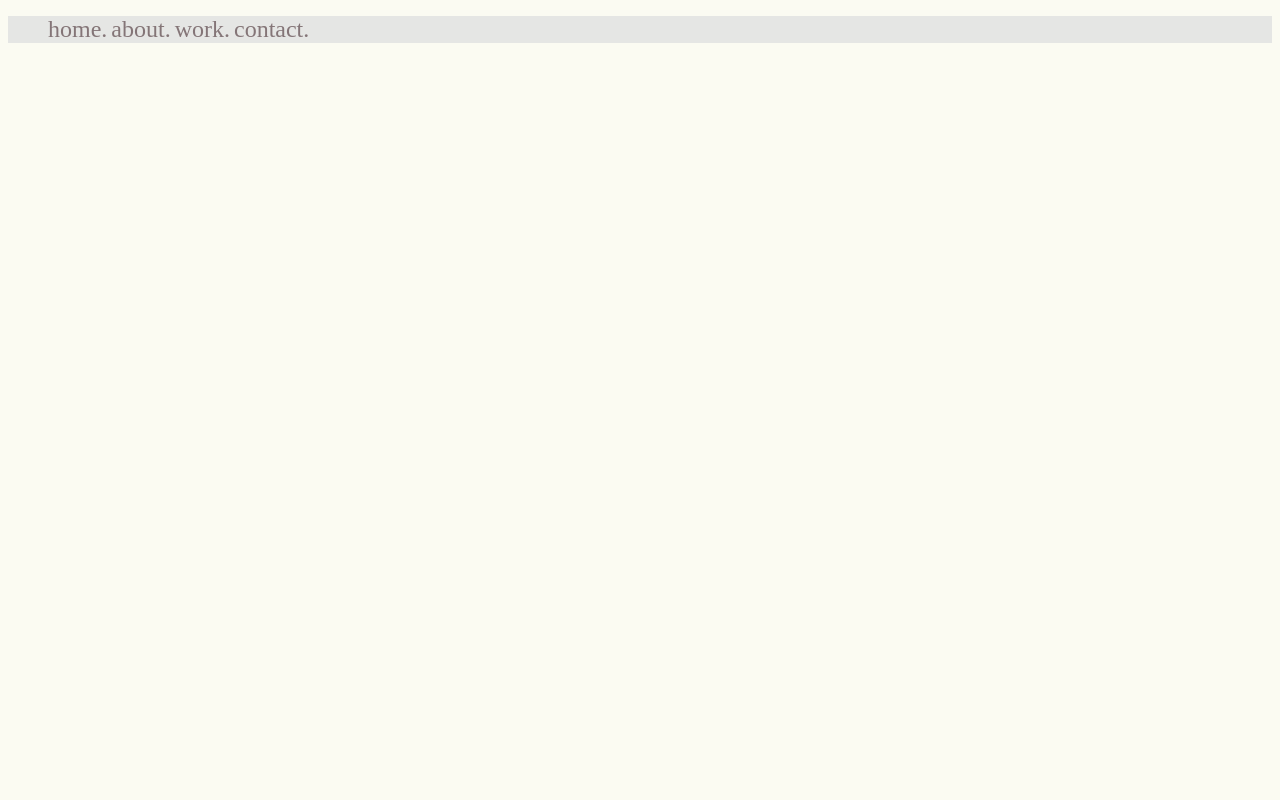
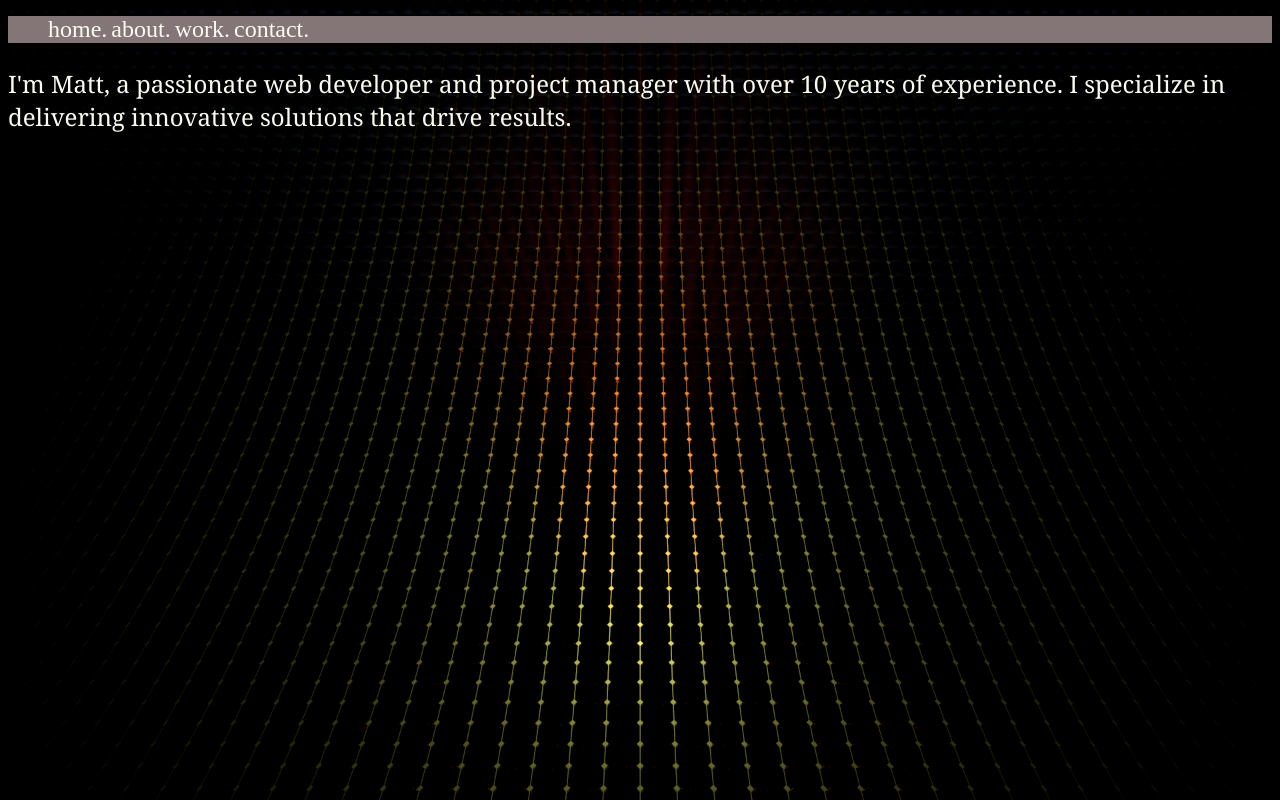
Before and after one commit to mattfromseattle/mattdewey, a plain HTML site: page index.html in a window 1280 px wide. Drawn offline with Linux system fonts and the light colour scheme.

Commit message:
Changed background image and font colors to look a little cleaner.

```diff
--- a/index.html
+++ b/index.html
@@ -18,5 +18,9 @@
       </div>
     </div>
 
+    <div id="welcome">
+        <p>I'm Matt, a passionate web developer and project manager with over 10 years of experience. I specialize in delivering innovative solutions that drive results.</p>
+      </div>
+
   </body>
 </html>
--- a/styles/styles.css
+++ b/styles/styles.css
@@ -1,5 +1,5 @@
 #navbar {
-    background-color: #E5E6E4;
+    background-color: #847577;
     height: auto;
     width: auto;
 }
@@ -7,10 +7,10 @@
 #breadcrumbs {
 
     a {
-    font-size: 24px;
-    text-decoration: none;
-    color: #847577;
-    position: relative;
+        font-size: 24px;
+        text-decoration: none;
+        color: #FBFBF2;
+        position: relative;
     }
 
     li {
@@ -22,4 +22,17 @@
 
 body {
     background-color: #FBFBF2;
+    background-image: url("/images/aab635fcddcd5d3ac009bf71dfcb1d65.png");
+    background-repeat: no-repeat;
+    background-attachment: fixed;
+    background-size: 100% 100%;
+    #welcome {
+        font-size: 24px;
+        font-family: Georgia, 'Times New Roman', Times, serif;
+        color: #FBFBF2;
+
+        #avatar {
+            position: static;
+        }
+    }
 }
```
Also changed, not shown: images/AvatarMaker.svg (added), images/aab635fcddcd5d3ac009bf71dfcb1d65.png (added).
